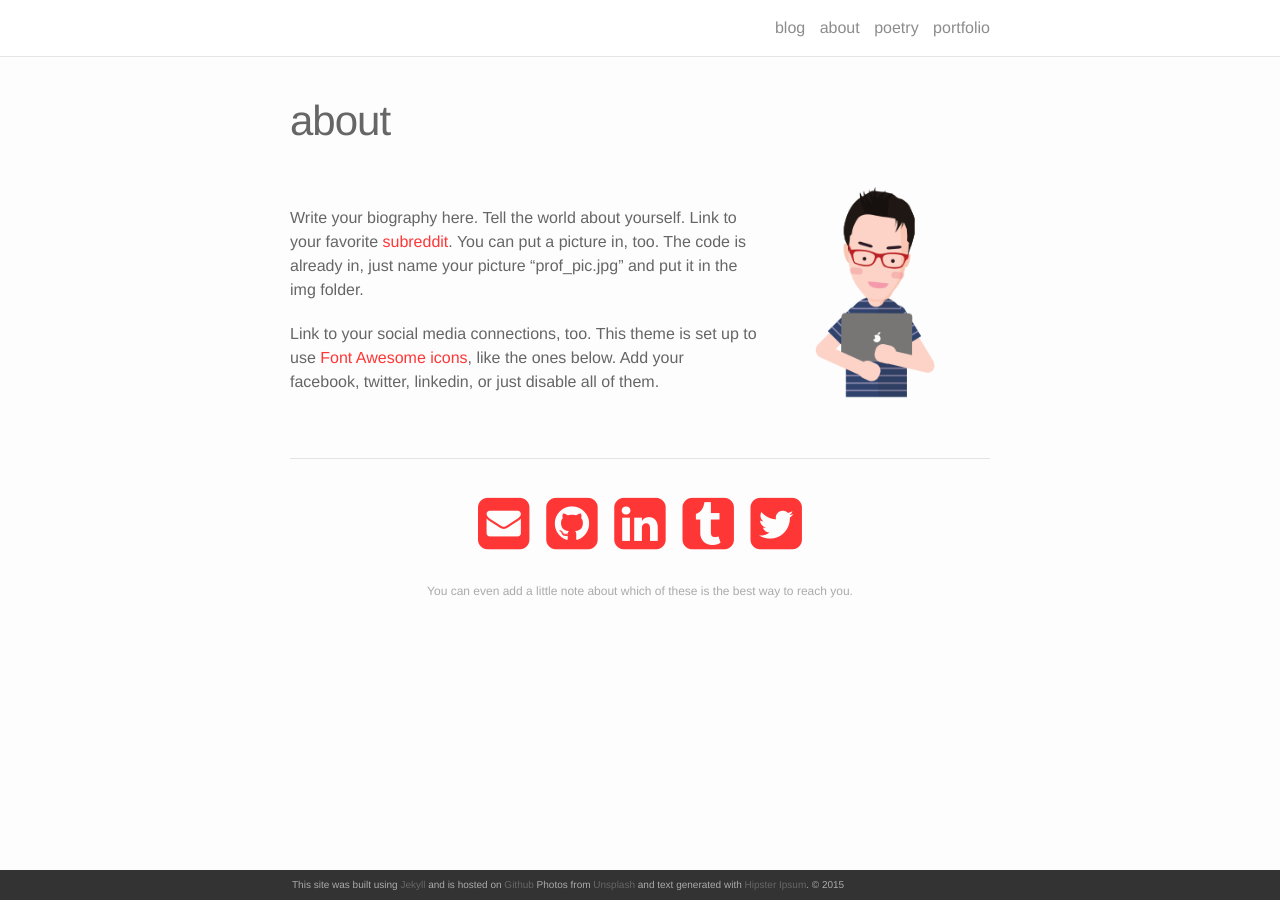
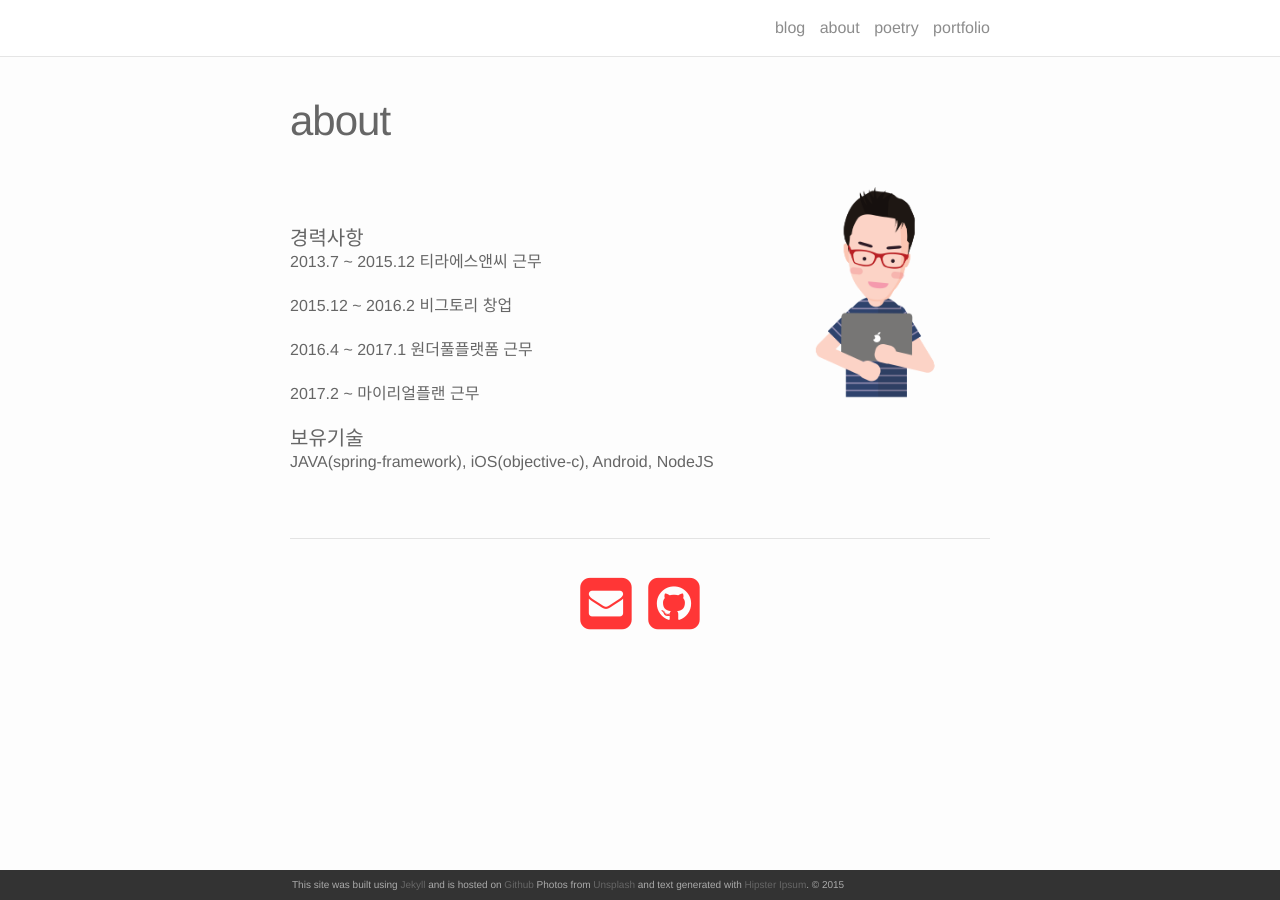
Before and after one commit to clauzewitz/clauzewitz.github.io, a Jekyll site: the page built from about.md, in a window 1280 px wide. Built offline with Jekyll 4.4.1, drawn with Linux system fonts in a browser that asks for light colours; nearby versions of some CDN libraries.

Commit message:
Update about.md
comment changed

```diff
--- a/about.md
+++ b/about.md
@@ -7,22 +7,26 @@ permalink: /about/
 <img class="col one right" src="/img/prof_pic.png">
 
 <br/>
-Write your biography here. Tell the world about yourself. Link to your favorite <a href="http://reddit.com" target="blank">subreddit</a>. You can put a picture in, too. The code is already in, just name your picture "prof_pic.jpg" and put it in the img folder.
+#### 경력사항
+2013.7 ~ 2015.12 티라에스앤씨 근무
 
-Link to your social media connections, too. This theme is set up to use <a href="http://fortawesome.github.io/Font-Awesome/" target="blank">Font Awesome icons</a>, like the ones below. Add your facebook, twitter, linkedin, or just disable all of them.
+2015.12 ~ 2016.2 비그토리 창업
+
+2016.4 ~ 2017.1 원더풀플랫폼 근무
+
+2017.2 ~ 마이리얼플랜 근무
+
+#### 보유기술
+JAVA(spring-framework), iOS(objective-c), Android, NodeJS
 
 
 <br/>
 <hr/>
 <br/>
 <span class="contacticon center">
-	<a href="mailto:you@example.com"><i class="fa fa-envelope-square"></i></a>
-	<a href="https://github.com" target="_blank"><i class="fa fa-github-square"></i></a>
-	<a href="https://www.linkedin.com" target="_blank"><i class="fa fa-linkedin-square"></i></a>
-	<a href="http://tumblr.com" target="_blank"><i class="fa fa-tumblr-square"></i></a>
-	<a href="https://twitter.com" target="_blank"><i class="fa fa-twitter-square"></i></a>
+	<a href="mailto:cid@myrealplan.co.kr"><i class="fa fa-envelope-square"></i></a>
+	<a href="https://github.com/clauzewitz" target="_blank"><i class="fa fa-github-square"></i></a>
 </span>
 
 <div class="col three caption">
-	You can even add a little note about which of these is the best way to reach you.
 </div>
```
